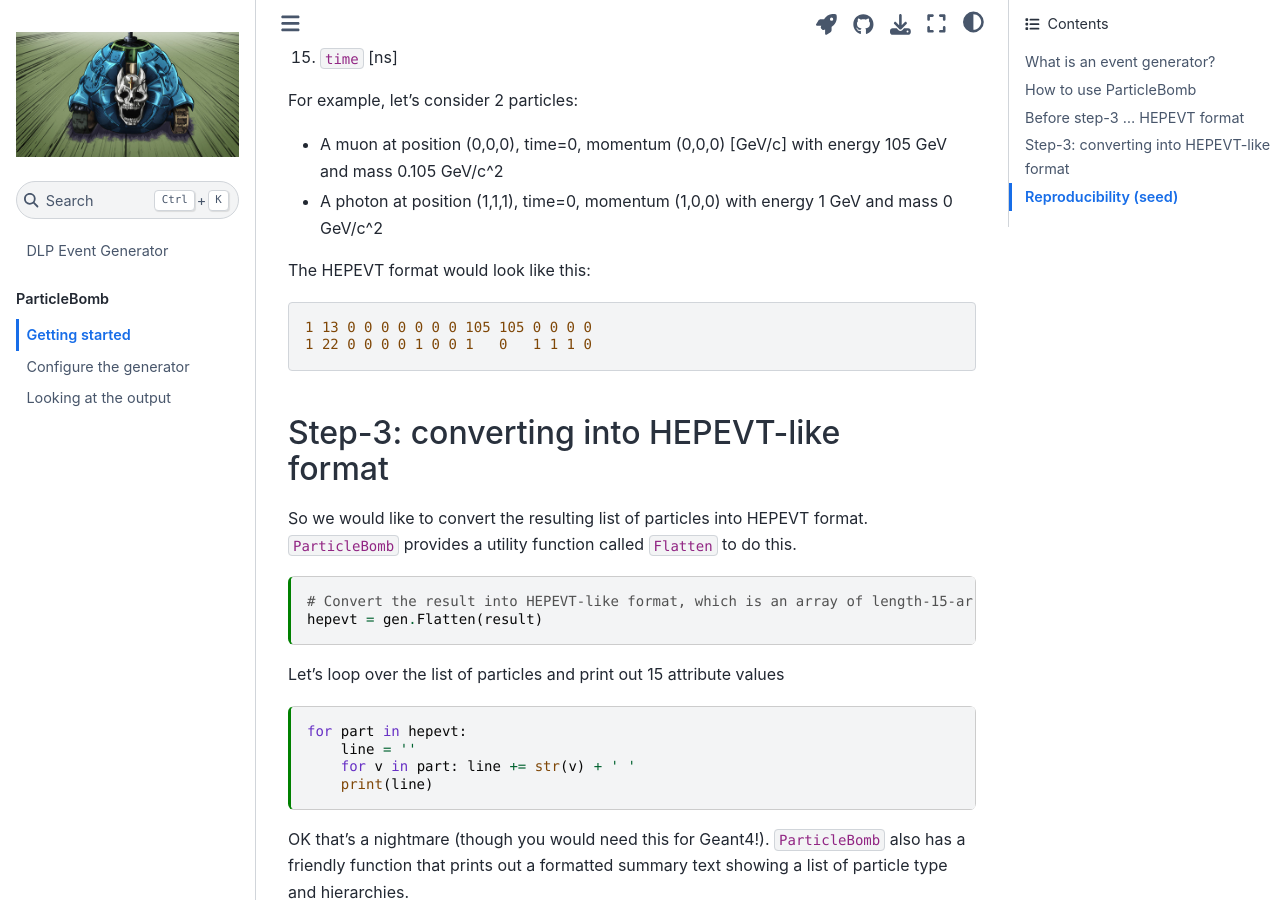
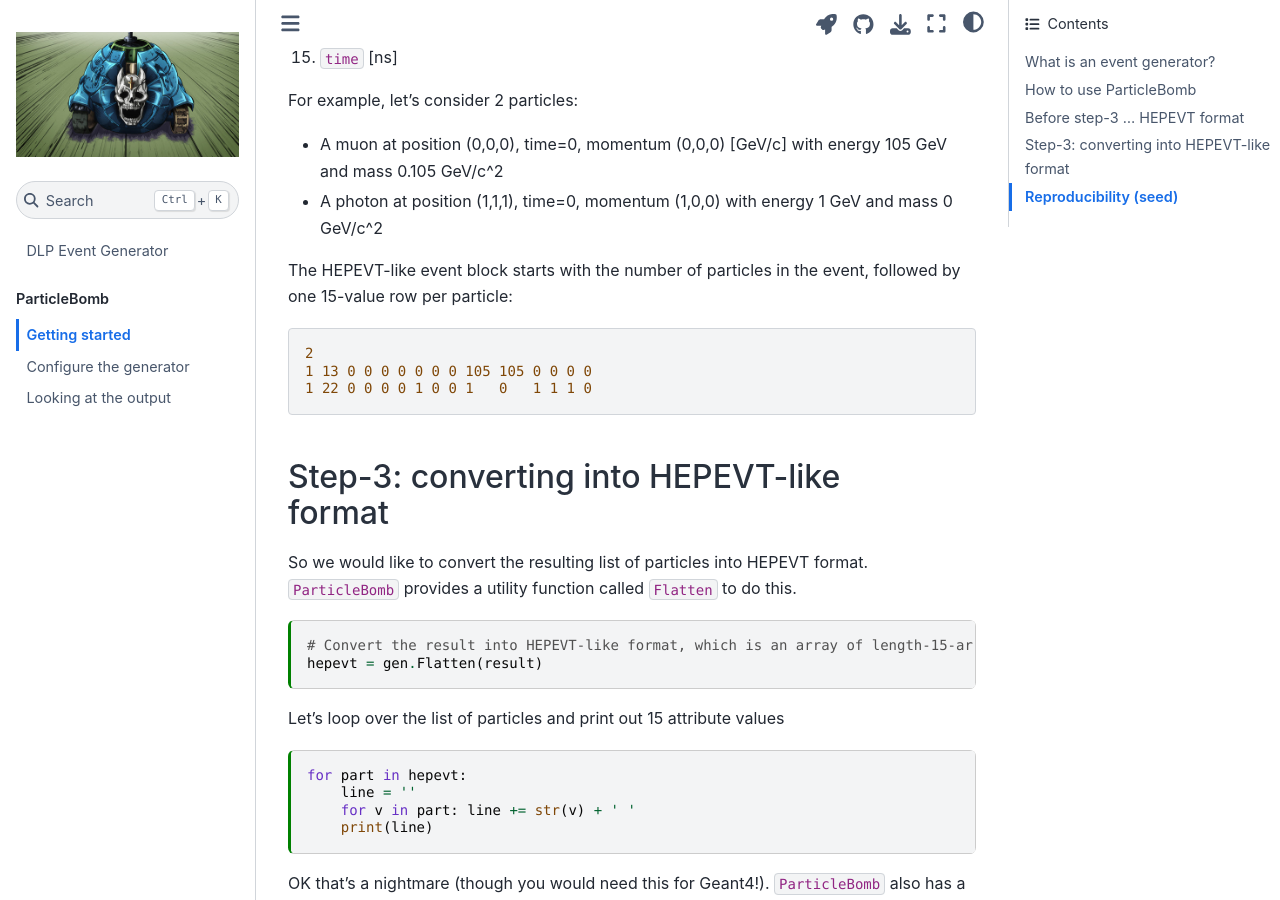
Before and after one commit to DeepLearnPhysics/DLPGenerator, a Jupyter Book: the page built from book/Introduction.md, in a window 1280 px wide and 900 px high, scrolled down 2994 px. Built offline with Jupyter Book 1.0.4 settings and Sphinx 7.4.7 and the Sphinx Book theme 1.1.4, drawn with Linux system fonts in a browser that asks for light colours; comment, search, counter and statistics services are not loaded.

Commit message:
Add HEPEVT event count headers

````diff
--- a/book/Introduction.md
+++ b/book/Introduction.md
@@ -107,8 +107,9 @@ For example, let's consider 2 particles:
 * A muon at position (0,0,0), time=0, momentum (0,0,0) [GeV/c] with energy 105 GeV and mass 0.105 GeV/c^2
 * A photon at position (1,1,1), time=0, momentum (1,0,0) with energy 1 GeV and mass 0 GeV/c^2
 
-The HEPEVT format would look like this:
+The HEPEVT-like event block starts with the number of particles in the event, followed by one 15-value row per particle:
 ```
+2
 1 13 0 0 0 0 0 0 0 105 105 0 0 0 0
 1 22 0 0 0 0 1 0 0 1   0   1 1 1 0
 ```
````
Also changed, not shown: README.md (+2 -2 lines), 1 other file.
